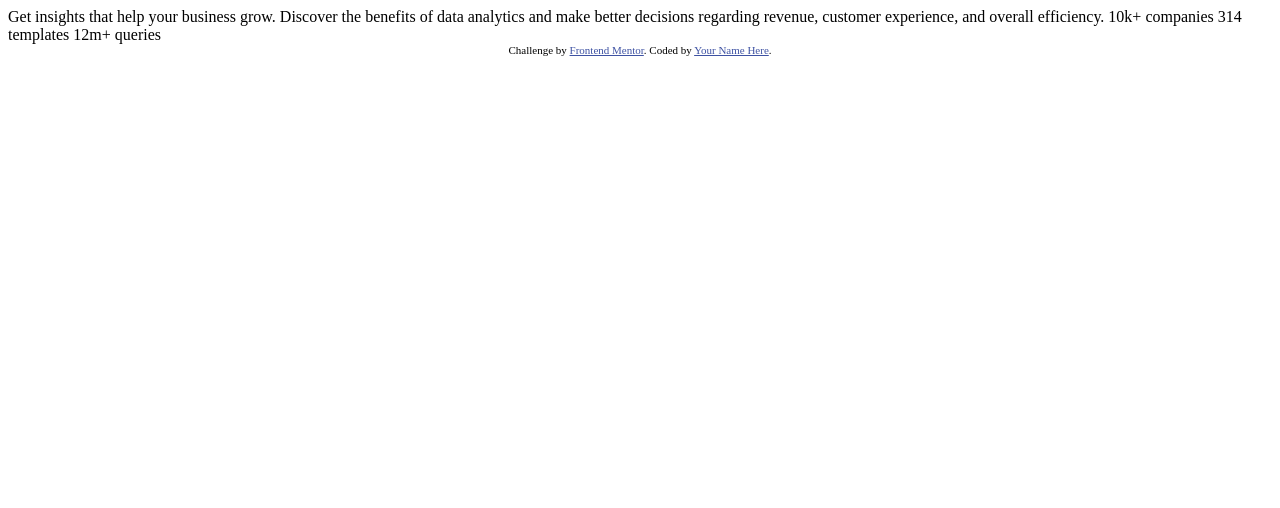
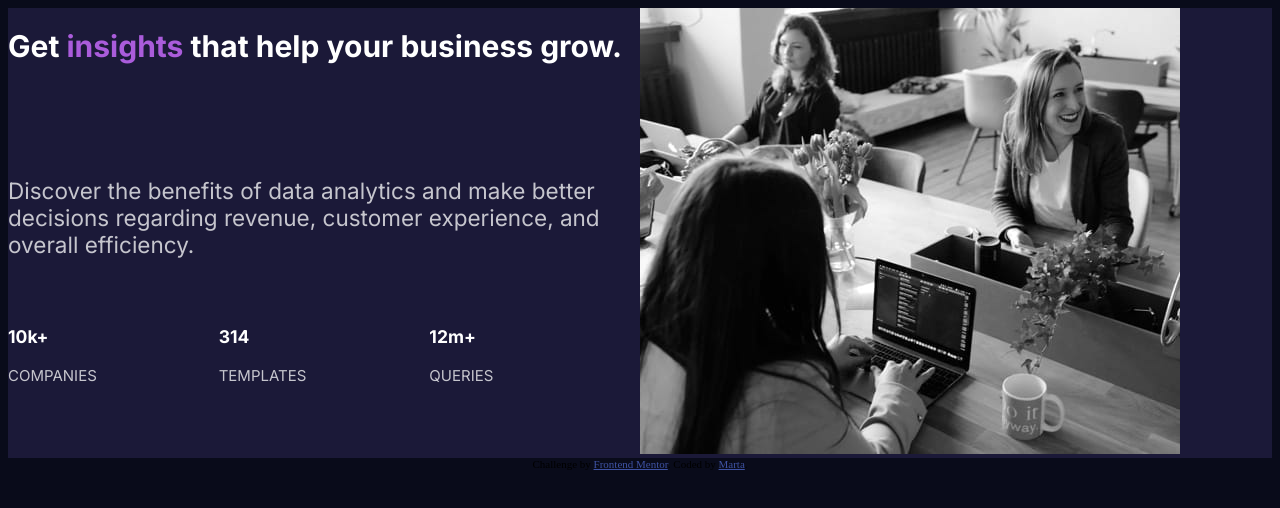
Before and after one commit to missmbala/stats-preview-card-component, a plain HTML site: page index.html in a window 1280 px wide. Drawn offline with Linux system fonts and the light colour scheme.

Commit message:
added structure to my HTML and some styling to CSS according to the style guide, now what is left is the positioning and final touches

```diff
--- a/index.html
+++ b/index.html
@@ -5,7 +5,9 @@
   <meta name="viewport" content="width=device-width, initial-scale=1.0"> <!-- displays site properly based on user's device -->
 
   <link rel="icon" type="image/png" sizes="32x32" href="./images/favicon-32x32.png">
-
+  <link rel="stylesheet" href="style.css">
+  <link href="https://fonts.googleapis.com/css?family=Inter:100,200,300,regular,500,600,700,800,900" rel="stylesheet" />
+  <link href="https://fonts.googleapis.com/css?family=Lexend+Deca:100,200,300,regular,500,600,700,800,900" rel="stylesheet" />
   <title>Frontend Mentor | Stats preview card component</title>
 
   <!-- Feel free to remove these styles or customise in your own stylesheet 👍 -->
@@ -15,19 +17,36 @@
   </style>
 </head>
 <body>
+  <!--CSS Grid area-->
+  <div class="container">
+    <div class="main-heading">
+      <h1>Get <span class="accent">insights</span> that help your business grow.</h1>
+    </div>
+    <div class="second-heading">
+      <h2>Discover the benefits of data analytics and make better decisions regarding revenue, customer
+        experience, and overall efficiency.</h2>
+    </div>
+    <div class="col1">
+      <h3>10k+</h3>
+      <h4>COMPANIES</h4>
+    </div>
+    <div class="col2">
+      <h3>314</h3>
+      <h4>TEMPLATES</h4>
+    </div>
+    <div class="col3">
+      <h3>12m+</h3>
+      <h4>QUERIES</h4>
+    </div>
+    <div class="image">
+      <img src="images/image-header-desktop.jpg" style="filter: hsl(277, 64%, 61%);">
+    </div>
+  </div>
 
-  Get insights that help your business grow.
-
-  Discover the benefits of data analytics and make better decisions regarding revenue, customer
-  experience, and overall efficiency.
-
-  10k+ companies
-  314 templates
-  12m+ queries
 
   <div class="attribution">
     Challenge by <a href="https://www.frontendmentor.io?ref=challenge" target="_blank">Frontend Mentor</a>.
-    Coded by <a href="#">Your Name Here</a>.
+    Coded by <a href="https://github.com/missmbala">Marta</a>.
   </div>
 </body>
 </html>
--- /dev/null
+++ b/style.css
@@ -0,0 +1,60 @@
+@import url(https://fonts.googleapis.com/css?family=Inter:100,200,300,regular,500,600,700,800,900);
+@import url(https://fonts.googleapis.com/css?family=Lexend+Deca:100,200,300,regular,500,600,700,800,900);
+
+body {
+    background-color: hsl(233, 47%, 7%);
+    font-size: 15px;
+}
+
+.container {
+    display: grid;
+    grid-template-columns: 1fr 1fr 1fr 1fr 1fr 1fr;
+    grid-template-rows: 1fr 1fr 1fr;
+    grid-template-areas:
+    "main-heading main-heading main-heading image image image"
+    "second-heading second-heading second-heading image image image"
+    "col1 col2 col3 image image image";
+    gap: none;
+    background-color: hsl(244, 38%, 16%);
+}
+
+.main-heading {
+    grid-area: main-heading;
+    color: hsl(0, 0%, 100%);
+    font-family: 'Inter', sans-serif;
+ }
+
+ .accent {
+    color: hsl(277, 64%, 61%);
+ }
+
+.second-heading {
+    grid-area: second-heading;
+    font-family: 'Lexend-Deca', sans-serif;
+    font-weight: 700;
+ }
+
+.col1 { grid-area: col1; }
+
+.col2 { grid-area: col2; }
+
+.col3 { grid-area: col3; }
+
+.image {
+    grid-area: image;
+}
+
+img {
+    filter: hsl(277, 64%, 61%);
+}
+
+h2, h4 {
+    color: hsla(0, 0%, 100%, 0.75);
+    font-family: 'Inter', sans-serif;
+    font-weight: 400;
+}
+
+h3 {
+    color: hsl(0, 0%, 100%);
+    font-family: 'Inter', sans-serif;
+}
```
